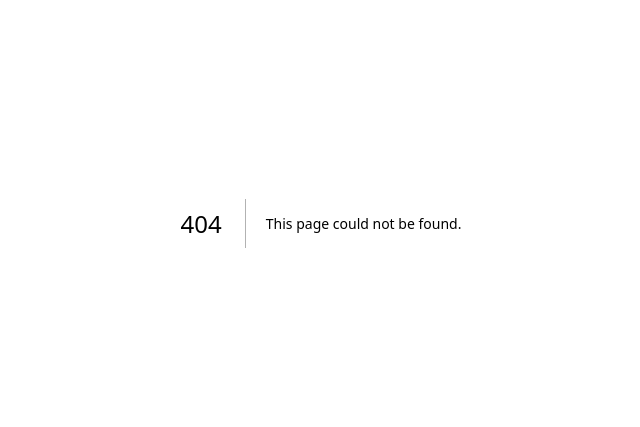
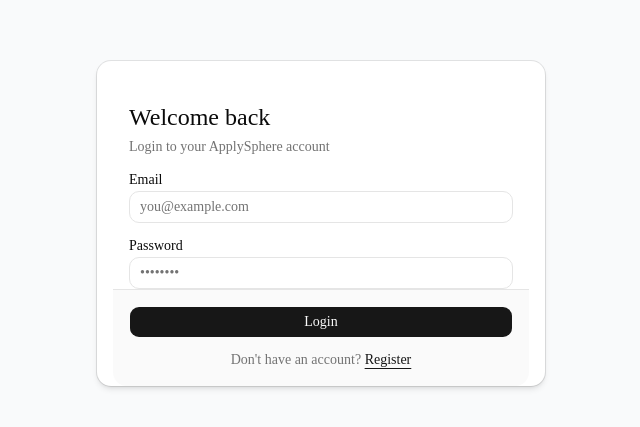
Before and after one commit to imganpat/apply-sphere, a Next.js app in the folder frontend/: page /login in a window 1280 px wide. Before the commit this address had no page. Shown: the part 177-604 px from the top of the page, without its empty margins (319-959 px from the left). Built offline with nearby package versions, Linux system fonts and the light colour scheme.

Commit message:
Add login page

```diff
--- /dev/null
+++ b/frontend/src/app/login/page.jsx
@@ -0,0 +1,96 @@
+"use client";
+
+import { useState } from "react";
+import { useRouter } from "next/navigation";
+import Link from "next/link";
+import { loginUser } from "@/lib/api";
+import { Button } from "@/components/ui/button";
+import { Input } from "@/components/ui/input";
+import { Label } from "@/components/ui/label";
+import { Card, CardContent, CardDescription, CardFooter, CardHeader, CardTitle } from "@/components/ui/card";
+
+export default function LoginPage() {
+  const router = useRouter();
+  const [form, setForm] = useState({ email: "", password: "" });
+  const [error, setError] = useState("");
+  const [loading, setLoading] = useState(false);
+
+  const handleChange = (e) =>
+    setForm((prev) => ({ ...prev, [e.target.name]: e.target.value }));
+
+  const handleSubmit = async (e) => {
+    e.preventDefault();
+    setError("");
+    setLoading(true);
+
+    try {
+      const data = await loginUser(form);
+      localStorage.setItem("access_token", data.access);
+      localStorage.setItem("refresh_token", data.refresh);
+      router.push("/dashboard");
+    } catch (err) {
+      setError(err.message || "Invalid email or password");
+    } finally {
+      setLoading(false);
+    }
+  };
+
+  return (
+    <div className="min-h-screen flex items-center justify-center bg-gray-50">
+      <Card className="w-full max-w-md py-10 px-4 shadow-md">
+        <CardHeader>
+          <CardTitle className="text-2xl">Welcome back</CardTitle>
+          <CardDescription>Login to your ApplySphere account</CardDescription>
+        </CardHeader>
+
+        <form onSubmit={handleSubmit}>
+          <CardContent className="space-y-4">
+            {error && (
+              <div className="text-sm text-red-500 bg-red-50 border border-red-200 rounded px-3 py-2">
+                {error}
+              </div>
+            )}
+
+            <div className="space-y-1">
+              <Label htmlFor="email">Email</Label>
+              <Input
+                id="email"
+                name="email"
+                type="email"
+                placeholder="you@example.com"
+                value={form.email}
+                onChange={handleChange}
+                required
+              />
+            </div>
+
+            <div className="space-y-1">
+              <Label htmlFor="password">Password</Label>
+              <Input
+                id="password"
+                name="password"
+                type="password"
+                placeholder="••••••••"
+                value={form.password}
+                onChange={handleChange}
+                required
+              />
+            </div>
+          </CardContent>
+
+          <CardFooter className="flex flex-col gap-3">
+            <Button type="submit" className="w-full" disabled={loading}>
+              {loading ? "Logging in..." : "Login"}
+            </Button>
+            <p className="text-sm text-muted-foreground text-center">
+              Don't have an account?{" "}
+              <Link href="/register" className="text-primary underline underline-offset-4">
+                Register
+              </Link>
+            </p>
+          </CardFooter>
+        </form>
+      </Card>
+    </div>
+  );
+}
--- a/frontend/src/app/page.js
+++ b/frontend/src/app/page.js
@@ -1,10 +1,20 @@
+"use client";
+
 import { Button } from "@/components/ui/button";
 
 export default function Home() {
+  const token = localStorage.getItem("access_token");
   return (
-    <div className="flex flex-col items-center justify-center h-screen gap-4">
-      <h1 className="text-3xl font-bold">ApplySphere 🚀</h1>
-      <Button>Click Me</Button>
-    </div>
+    token ? (
+      <div className="min-h-screen flex items-center justify-center bg-gray-50">
+        <div className="text-center">
+          <h1 className="text-4xl font-bold mb-4">Welcome to ApplySphere</h1>
+          <p className="text-lg text-gray-600 mb-6">Your all-in-one job application tracker</p>
+          <Button onClick={() => window.location.href = "/dashboard"}>Go to Dashboard</Button>
+        </div>
+      </div>
+    ) : (
+      window.location.href = "/login"
+    )
   );
 }
--- /dev/null
+++ b/frontend/src/components/ui/card.jsx
@@ -0,0 +1,114 @@
+import * as React from "react"
+
+import { cn } from "@/lib/utils"
+
+function Card({
+  className,
+  size = "default",
+  ...props
+}) {
+  return (
+    <div
+      data-slot="card"
+      data-size={size}
+      className={cn(
+        "group/card flex flex-col gap-4 overflow-hidden rounded-xl bg-card py-4 text-sm text-card-foreground ring-1 ring-foreground/10 has-data-[slot=card-footer]:pb-0 has-[>img:first-child]:pt-0 data-[size=sm]:gap-3 data-[size=sm]:py-3 data-[size=sm]:has-data-[slot=card-footer]:pb-0 *:[img:first-child]:rounded-t-xl *:[img:last-child]:rounded-b-xl",
+        className
+      )}
+      {...props} />
+  );
+}
+
+function CardHeader({
+  className,
+  ...props
+}) {
+  return (
+    <div
+      data-slot="card-header"
+      className={cn(
+        "group/card-header @container/card-header grid auto-rows-min items-start gap-1 rounded-t-xl px-4 group-data-[size=sm]/card:px-3 has-data-[slot=card-action]:grid-cols-[1fr_auto] has-data-[slot=card-description]:grid-rows-[auto_auto] [.border-b]:pb-4 group-data-[size=sm]/card:[.border-b]:pb-3",
+        className
+      )}
+      {...props} />
+  );
+}
+
+function CardTitle({
+  className,
+  ...props
+}) {
+  return (
+    <div
+      data-slot="card-title"
+      className={cn(
+        "font-heading text-base leading-snug font-medium group-data-[size=sm]/card:text-sm",
+        className
+      )}
+      {...props} />
+  );
+}
+
+function CardDescription({
+  className,
+  ...props
+}) {
+  return (
+    <div
+      data-slot="card-description"
+      className={cn("text-sm text-muted-foreground", className)}
+      {...props} />
+  );
+}
+
+function CardAction({
+  className,
+  ...props
+}) {
+  return (
+    <div
+      data-slot="card-action"
+      className={cn(
+        "col-start-2 row-span-2 row-start-1 self-start justify-self-end",
+        className
+      )}
+      {...props} />
+  );
+}
+
+function CardContent({
+  className,
+  ...props
+}) {
+  return (
+    <div
+      data-slot="card-content"
+      className={cn("px-4 group-data-[size=sm]/card:px-3", className)}
+      {...props} />
+  );
+}
+
+function CardFooter({
+  className,
+  ...props
+}) {
+  return (
+    <div
+      data-slot="card-footer"
+      className={cn(
+        "flex items-center rounded-b-xl border-t bg-muted/50 p-4 group-data-[size=sm]/card:p-3",
+        className
+      )}
+      {...props} />
+  );
+}
+
+export {
+  Card,
+  CardHeader,
+  CardFooter,
+  CardTitle,
+  CardAction,
+  CardDescription,
+  CardContent,
+}
--- /dev/null
+++ b/frontend/src/components/ui/input.jsx
@@ -0,0 +1,22 @@
+import * as React from "react"
+
+import { cn } from "@/lib/utils"
+
+function Input({
+  className,
+  type,
+  ...props
+}) {
+  return (
+    <input
+      type={type}
+      data-slot="input"
+      className={cn(
+        "h-8 w-full min-w-0 rounded-lg border border-input bg-transparent px-2.5 py-1 text-base transition-colors outline-none file:inline-flex file:h-6 file:border-0 file:bg-transparent file:text-sm file:font-medium file:text-foreground placeholder:text-muted-foreground focus-visible:border-ring focus-visible:ring-3 focus-visible:ring-ring/50 disabled:pointer-events-none disabled:cursor-not-allowed disabled:bg-input/50 disabled:opacity-50 aria-invalid:border-destructive aria-invalid:ring-3 aria-invalid:ring-destructive/20 md:text-sm dark:bg-input/30 dark:disabled:bg-input/80 dark:aria-invalid:border-destructive/50 dark:aria-invalid:ring-destructive/40",
+        className
+      )}
+      {...props} />
+  );
+}
+
+export { Input }
--- /dev/null
+++ b/frontend/src/components/ui/label.jsx
@@ -0,0 +1,23 @@
+"use client"
+
+import * as React from "react"
+import { Label as LabelPrimitive } from "radix-ui"
+
+import { cn } from "@/lib/utils"
+
+function Label({
+  className,
+  ...props
+}) {
+  return (
+    <LabelPrimitive.Root
+      data-slot="label"
+      className={cn(
+        "flex items-center gap-2 text-sm leading-none font-medium select-none group-data-[disabled=true]:pointer-events-none group-data-[disabled=true]:opacity-50 peer-disabled:cursor-not-allowed peer-disabled:opacity-50",
+        className
+      )}
+      {...props} />
+  );
+}
+
+export { Label }
```
